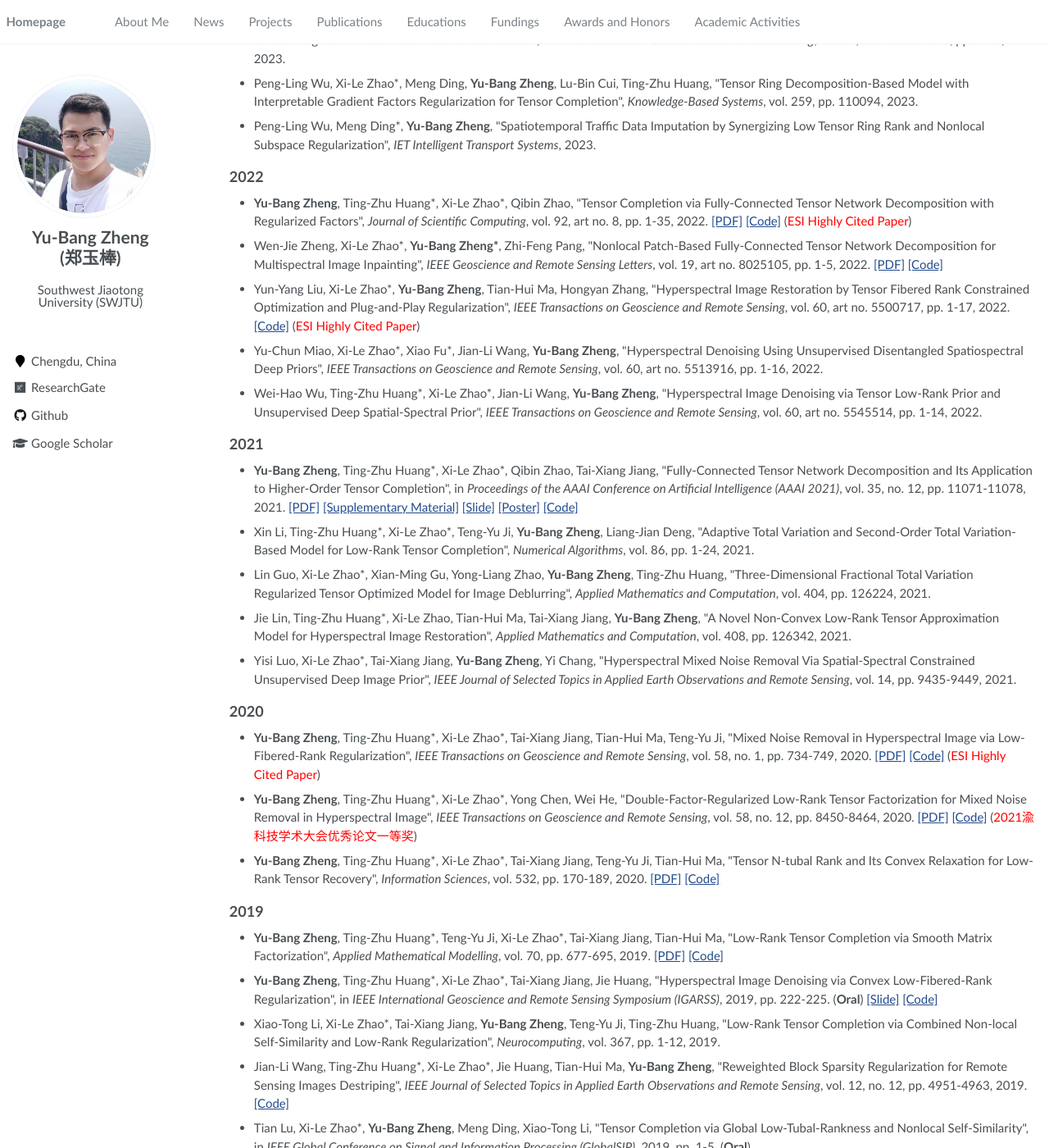
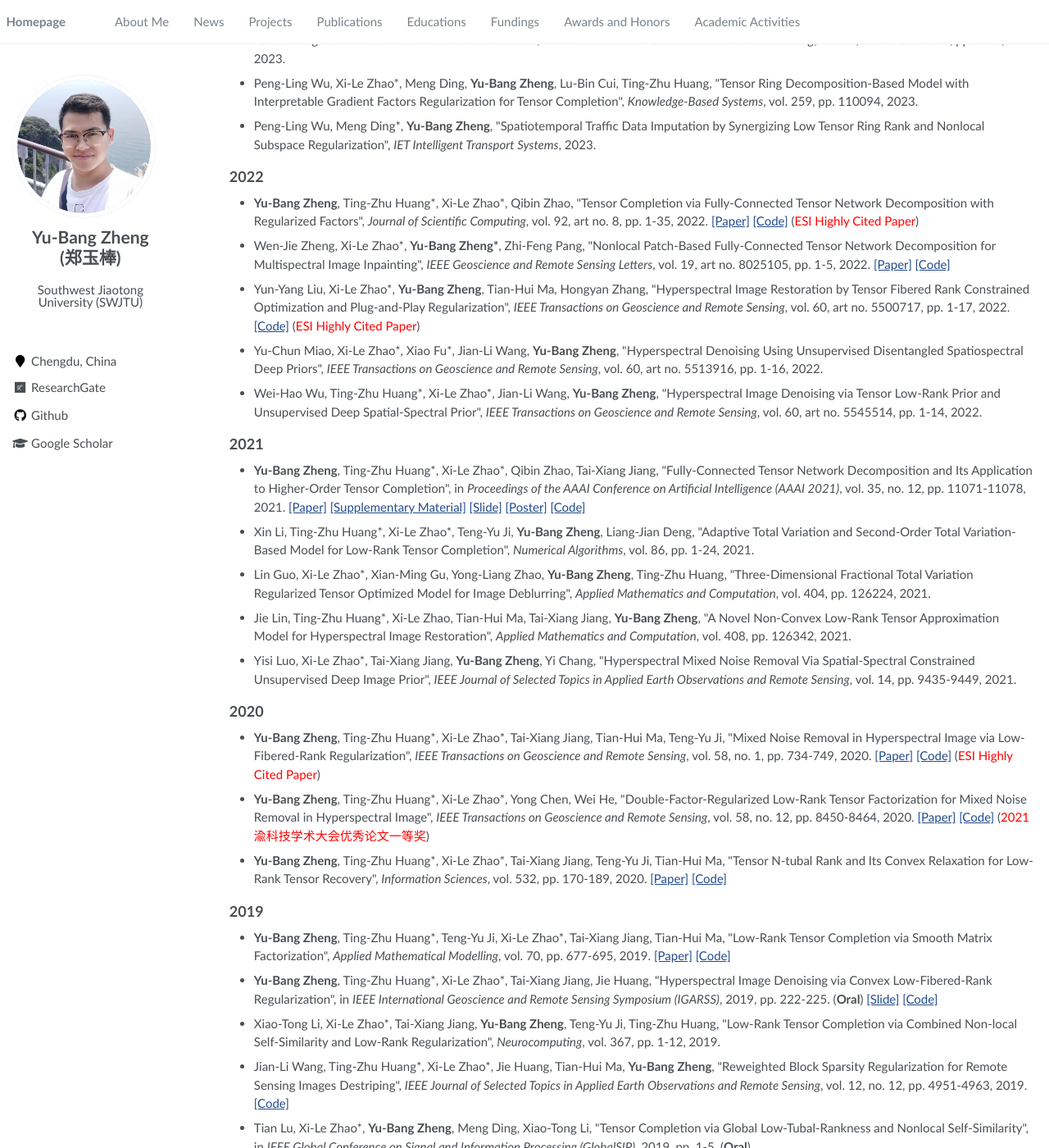
Before and after one commit to YuBangZheng/yubangzheng.github.io, a Jekyll site: the page built from pages/about.md, in a window 1280 px wide and 1400 px high, scrolled down 1882 px. Shown: the whole window at 82% size. Built offline with Jekyll 4.4.1, drawn with Linux system fonts in a browser that asks for light colours; a script that is not in the unit is left out; some of the changed text lies outside the part shown.

Commit message:
Update about.md

```diff
--- a/pages/about.md
+++ b/pages/about.md
@@ -71,7 +71,7 @@ My current interests include high-dimensional image processing, machine learning
 
 - **Yu-Bang Zheng**, Jia-Le Ma, Heng-Chao Li\*, Zhi-Wei Shi, Qing Zhu, \"Bilateral Tensor Ring Decomposition for Thick Cloud Removal in Multitemporal Remote Sensing Images\", _IEEE Transactions on Geoscience and Remote Sensing_, vol. 63, art no. 5406215, pp. 1-15, 2025. [[Paper]](https://ieeexplore.ieee.org/document/11123527) [[Code]](https://yubangzheng.github.io/codes/Code_BTR_CR.zip)
 
-- **Yu-Bang Zheng**, Xi-Le Zhao\*, Heng-Chao Li\*, Chao Li, Ting-Zhu Huang, Qibin Zhao, \"Tensor Network Decomposition for Data Recovery: Recent Advancements and Future Prospects\", _Neural Networks_, vol. 191, pp. 107808, 2025. [[PDF]](https://www.sciencedirect.com/science/article/pii/S0893608025006884)
+- **Yu-Bang Zheng**, Xi-Le Zhao\*, Heng-Chao Li\*, Chao Li, Ting-Zhu Huang, Qibin Zhao, \"Tensor Network Decomposition for Data Recovery: Recent Advancements and Future Prospects\", _Neural Networks_, vol. 191, pp. 107808, 2025. [[Paper]](https://www.sciencedirect.com/science/article/pii/S0893608025006884)
 
 - Shi-Jun Yang, **Yu-Bang Zheng\***, Heng-Chao Li, Yong Chen, Qing Zhu, \"Spectral–Temporal Consistency Prior for Cloud Removal From Remote Sensing Images\", _IEEE Transactions on Geoscience and Remote Sensing_, vol. 63, art no. 5400212, pp. 1-12, 2025.
 
@@ -87,7 +87,7 @@ My current interests include high-dimensional image processing, machine learning
 
 ## 2024
 
-- **Yu-Bang Zheng**, Xi-Le Zhao\*, Junhua Zeng, Chao Li, Qibin Zhao, Heng-Chao Li, Ting-Zhu Huang, \"SVDinsTN: A Tensor Network Paradigm for Efficient Structure Search from Regularized Modeling Perspective\", _Proceedings of the IEEE/CVF Conference on Computer Vision and Pattern Recognition (CVPR)_, pp. 26254-26263, 2024. [[PDF]](https://openaccess.thecvf.com/content/CVPR2024/papers/Zheng_SVDinsTN_A_Tensor_Network_Paradigm_for_Efficient_Structure_Search_from_CVPR_2024_paper.pdf) [[Supplementary Material]](https://yubangzheng.github.io/papers/Supplementary_Material_SVDinsTN.pdf) [[Poster]](https://yubangzheng.github.io/papers/Poster_SVDinsTN.pdf) (<span style="color:red">Poster-Highlight, 11.9% of Accepted Papers</span>)
+- **Yu-Bang Zheng**, Xi-Le Zhao\*, Junhua Zeng, Chao Li, Qibin Zhao, Heng-Chao Li, Ting-Zhu Huang, \"SVDinsTN: A Tensor Network Paradigm for Efficient Structure Search from Regularized Modeling Perspective\", _Proceedings of the IEEE/CVF Conference on Computer Vision and Pattern Recognition (CVPR)_, pp. 26254-26263, 2024. [[Paper]](https://openaccess.thecvf.com/content/CVPR2024/papers/Zheng_SVDinsTN_A_Tensor_Network_Paradigm_for_Efficient_Structure_Search_from_CVPR_2024_paper.pdf) [[Supplementary Material]](https://yubangzheng.github.io/papers/Supplementary_Material_SVDinsTN.pdf) [[Poster]](https://yubangzheng.github.io/papers/Poster_SVDinsTN.pdf) (<span style="color:red">Poster-Highlight, 11.9% of Accepted Papers</span>)
 
 - Jia-Jie Yin, Heng-Chao Li, **Yu-Bang Zheng\***, Gui Gao, Yuxin Hu, Ran Tao, \"Spatial-Temporal Weighted and Regularized Tensor Model for Infrared Dim and Small Target Detection\", _IEEE Transactions on Geoscience and Remote Sensing_, vol. 62, art no. 5005317, pp. 1-17, 2024.
 
@@ -99,11 +99,11 @@ My current interests include high-dimensional image processing, machine learning
 
 ## 2023
 
-- Li-Yuan Li, Ting-Zhu Huang\*, **Yu-Bang Zheng\***, Wen-Jie Zheng, Jie Lin, Guo-Cheng Wu, Xi-Le Zhao, \"Thick Cloud Removal for Multitemporal Remote Sensing Images: When Tensor Ring Decomposition Meets Gradient Domain Fidelity\", _IEEE Transactions on Geoscience and Remote Sensing_, vol. 61, art no. 5512414, pp. 1-14, 2023. [[PDF]](https://ieeexplore.ieee.org/document/10125571/)
+- Li-Yuan Li, Ting-Zhu Huang\*, **Yu-Bang Zheng\***, Wen-Jie Zheng, Jie Lin, Guo-Cheng Wu, Xi-Le Zhao, \"Thick Cloud Removal for Multitemporal Remote Sensing Images: When Tensor Ring Decomposition Meets Gradient Domain Fidelity\", _IEEE Transactions on Geoscience and Remote Sensing_, vol. 61, art no. 5512414, pp. 1-14, 2023. [[Paper]](https://ieeexplore.ieee.org/document/10125571/)
 
 - Yu-Le Wei, **Yu-Bang Zheng\***, Rui Wang, Heng-Chao Li, \"Quaternion Convolutional Neural Network with EMAP Representation for Multisource Remote Sensing Data Classification\", _IEEE Geoscience and Remote Sensing Letters_, 2023.
 
-- Wen-Jie Zheng, Xi-Le Zhao\*, **Yu-Bang Zheng**, Jie Lin, Lina Zhuang, Ting-Zhu Huang, \"Spatial-Spectral-Temporal Connective Tensor Network Decomposition for Thick Cloud Removal\", _ISPRS Journal of Photogrammetry and Remote Sensing_, vol. 199, pp. 182-194, 2023. [[PDF]](https://www.sciencedirect.com/science/article/abs/pii/S0924271623000953) [[Code]](https://github.com/zhaoxile/SSTC_CR)
+- Wen-Jie Zheng, Xi-Le Zhao\*, **Yu-Bang Zheng**, Jie Lin, Lina Zhuang, Ting-Zhu Huang, \"Spatial-Spectral-Temporal Connective Tensor Network Decomposition for Thick Cloud Removal\", _ISPRS Journal of Photogrammetry and Remote Sensing_, vol. 199, pp. 182-194, 2023. [[Paper]](https://www.sciencedirect.com/science/article/abs/pii/S0924271623000953) [[Code]](https://github.com/zhaoxile/SSTC_CR)
 
 - Yun-Yang Liu, Xi-Le Zhao\*, Guang-Jin Song, **Yu-Bang Zheng**, Michael K. Ng, Ting-Zhu Huang, \"Fully-Connected Tensor Network Decomposition for Robust Tensor Completion Problem\", _Inverse Problems and Imaging_, 2023.
 
@@ -116,9 +116,9 @@ My current interests include high-dimensional image processing, machine learning
 
 ## 2022
 
-- **Yu-Bang Zheng**, Ting-Zhu Huang\*, Xi-Le Zhao\*, Qibin Zhao, \"Tensor Completion via Fully-Connected Tensor Network Decomposition with Regularized Factors\", _Journal of Scientific Computing_, vol. 92, art no. 8, pp. 1-35, 2022. [[PDF]](https://link.springer.com/article/10.1007/s10915-022-01841-8#citeas) [[Code]](https://yubangzheng.github.io/codes/code_FCTNFR.zip) (<span style="color:red">ESI Highly Cited Paper</span>)
+- **Yu-Bang Zheng**, Ting-Zhu Huang\*, Xi-Le Zhao\*, Qibin Zhao, \"Tensor Completion via Fully-Connected Tensor Network Decomposition with Regularized Factors\", _Journal of Scientific Computing_, vol. 92, art no. 8, pp. 1-35, 2022. [[Paper]](https://link.springer.com/article/10.1007/s10915-022-01841-8#citeas) [[Code]](https://yubangzheng.github.io/codes/code_FCTNFR.zip) (<span style="color:red">ESI Highly Cited Paper</span>)
 
-- Wen-Jie Zheng, Xi-Le Zhao\*, **Yu-Bang Zheng\***, Zhi-Feng Pang, \"Nonlocal Patch-Based Fully-Connected Tensor Network Decomposition for Multispectral Image Inpainting\", _IEEE Geoscience and Remote Sensing Letters_, vol. 19, art no. 8025105, pp. 1-5, 2022. [[PDF]](https://ieeexplore.ieee.org/document/9598921) [[Code]](https://yubangzheng.github.io/codes/code_NLFCTN.zip)
+- Wen-Jie Zheng, Xi-Le Zhao\*, **Yu-Bang Zheng\***, Zhi-Feng Pang, \"Nonlocal Patch-Based Fully-Connected Tensor Network Decomposition for Multispectral Image Inpainting\", _IEEE Geoscience and Remote Sensing Letters_, vol. 19, art no. 8025105, pp. 1-5, 2022. [[Paper]](https://ieeexplore.ieee.org/document/9598921) [[Code]](https://yubangzheng.github.io/codes/code_NLFCTN.zip)
 
 - Yun-Yang Liu, Xi-Le Zhao\*, **Yu-Bang Zheng**, Tian-Hui Ma, Hongyan Zhang, \"Hyperspectral Image Restoration by Tensor Fibered Rank Constrained Optimization and Plug-and-Play Regularization\", _IEEE Transactions on Geoscience and Remote Sensing_, vol. 60, art no. 5500717, pp. 1-17, 2022. [[Code]](https://github.com/zhaoxile/TGRS_FRCTR_PnP) (<span style="color:red">ESI Highly Cited Paper</span>)
 
@@ -128,7 +128,7 @@ My current interests include high-dimensional image processing, machine learning
 
 ## 2021
 
-- **Yu-Bang Zheng**, Ting-Zhu Huang\*, Xi-Le Zhao\*, Qibin Zhao, Tai-Xiang Jiang, \"Fully-Connected Tensor Network Decomposition and Its Application to Higher-Order Tensor Completion\", in _Proceedings of the AAAI Conference on Artificial Intelligence (AAAI 2021)_, vol. 35, no. 12, pp. 11071-11078, 2021. [[PDF]](https://ojs.aaai.org/index.php/AAAI/article/view/17321) [[Supplementary Material]](https://yubangzheng.github.io/papers/Supplementary_Material_FCTN_decomposition.pdf) [[Slide]](https://yubangzheng.github.io/papers/Slide_FCTN_decomposition.pdf) [[Poster]](https://yubangzheng.github.io/papers/Poster_FCTN_decomposition.pdf) [[Code]](https://yubangzheng.github.io/codes/code_FCTN_Decomposition.zip)
+- **Yu-Bang Zheng**, Ting-Zhu Huang\*, Xi-Le Zhao\*, Qibin Zhao, Tai-Xiang Jiang, \"Fully-Connected Tensor Network Decomposition and Its Application to Higher-Order Tensor Completion\", in _Proceedings of the AAAI Conference on Artificial Intelligence (AAAI 2021)_, vol. 35, no. 12, pp. 11071-11078, 2021. [[Paper]](https://ojs.aaai.org/index.php/AAAI/article/view/17321) [[Supplementary Material]](https://yubangzheng.github.io/papers/Supplementary_Material_FCTN_decomposition.pdf) [[Slide]](https://yubangzheng.github.io/papers/Slide_FCTN_decomposition.pdf) [[Poster]](https://yubangzheng.github.io/papers/Poster_FCTN_decomposition.pdf) [[Code]](https://yubangzheng.github.io/codes/code_FCTN_Decomposition.zip)
 
 - Xin Li, Ting-Zhu Huang\*, Xi-Le Zhao\*, Teng-Yu Ji, **Yu-Bang Zheng**, Liang-Jian Deng, \"Adaptive Total Variation and Second-Order Total Variation-Based Model for Low-Rank Tensor Completion\", _Numerical Algorithms_, vol. 86, pp. 1-24, 2021.
 
@@ -141,16 +141,16 @@ My current interests include high-dimensional image processing, machine learning
 
 ## 2020
 
-- **Yu-Bang Zheng**, Ting-Zhu Huang\*, Xi-Le Zhao\*, Tai-Xiang Jiang, Tian-Hui Ma, Teng-Yu Ji, \"Mixed Noise Removal in Hyperspectral Image via Low-Fibered-Rank Regularization\", _IEEE Transactions on Geoscience and Remote Sensing_, vol. 58, no. 1, pp. 734-749, 2020. [[PDF]](https://ieeexplore.ieee.org/document/8854307) [[Code]](https://yubangzheng.github.io/codes/code_TGRS_low-fibered-rank.zip) (<span style="color:red">ESI Highly Cited Paper</span>)
+- **Yu-Bang Zheng**, Ting-Zhu Huang\*, Xi-Le Zhao\*, Tai-Xiang Jiang, Tian-Hui Ma, Teng-Yu Ji, \"Mixed Noise Removal in Hyperspectral Image via Low-Fibered-Rank Regularization\", _IEEE Transactions on Geoscience and Remote Sensing_, vol. 58, no. 1, pp. 734-749, 2020. [[Paper]](https://ieeexplore.ieee.org/document/8854307) [[Code]](https://yubangzheng.github.io/codes/code_TGRS_low-fibered-rank.zip) (<span style="color:red">ESI Highly Cited Paper</span>)
 
-- **Yu-Bang Zheng**, Ting-Zhu Huang\*, Xi-Le Zhao\*, Yong Chen, Wei He, \"Double-Factor-Regularized Low-Rank Tensor Factorization for Mixed Noise Removal in Hyperspectral Image\", _IEEE Transactions on Geoscience and Remote Sensing_, vol. 58, no. 12, pp. 8450-8464, 2020. [[PDF]](https://ieeexplore.ieee.org/document/9084248) [[Code]](https://yubangzheng.github.io/codes/code_LRTFDFR.zip) (<span style="color:red">2021渝科技学术大会优秀论文一等奖</span>)
+- **Yu-Bang Zheng**, Ting-Zhu Huang\*, Xi-Le Zhao\*, Yong Chen, Wei He, \"Double-Factor-Regularized Low-Rank Tensor Factorization for Mixed Noise Removal in Hyperspectral Image\", _IEEE Transactions on Geoscience and Remote Sensing_, vol. 58, no. 12, pp. 8450-8464, 2020. [[Paper]](https://ieeexplore.ieee.org/document/9084248) [[Code]](https://yubangzheng.github.io/codes/code_LRTFDFR.zip) (<span style="color:red">2021渝科技学术大会优秀论文一等奖</span>)
 
-- **Yu-Bang Zheng**, Ting-Zhu Huang\*, Xi-Le Zhao\*, Tai-Xiang Jiang, Teng-Yu Ji, Tian-Hui Ma, \"Tensor N-tubal Rank and Its Convex Relaxation for Low-Rank Tensor Recovery\", _Information Sciences_, vol. 532, pp. 170-189, 2020. [[PDF]](https://www.sciencedirect.com/science/article/pii/S0020025520303923) [[Code]](https://yubangzheng.github.io/codes/code_WSTNN.zip)
+- **Yu-Bang Zheng**, Ting-Zhu Huang\*, Xi-Le Zhao\*, Tai-Xiang Jiang, Teng-Yu Ji, Tian-Hui Ma, \"Tensor N-tubal Rank and Its Convex Relaxation for Low-Rank Tensor Recovery\", _Information Sciences_, vol. 532, pp. 170-189, 2020. [[Paper]](https://www.sciencedirect.com/science/article/pii/S0020025520303923) [[Code]](https://yubangzheng.github.io/codes/code_WSTNN.zip)
 
 
 ## 2019
 
-- **Yu-Bang Zheng**, Ting-Zhu Huang\*, Teng-Yu Ji, Xi-Le Zhao\*, Tai-Xiang Jiang, Tian-Hui Ma, \"Low-Rank Tensor Completion via Smooth Matrix Factorization\", _Applied Mathematical Modelling_, vol. 70, pp. 677-695, 2019. [[PDF]](https://www.sciencedirect.com/science/article/pii/S0307904X19300782) [[Code]](https://yubangzheng.github.io/codes/code_SMF-LRTC.zip)
+- **Yu-Bang Zheng**, Ting-Zhu Huang\*, Teng-Yu Ji, Xi-Le Zhao\*, Tai-Xiang Jiang, Tian-Hui Ma, \"Low-Rank Tensor Completion via Smooth Matrix Factorization\", _Applied Mathematical Modelling_, vol. 70, pp. 677-695, 2019. [[Paper]](https://www.sciencedirect.com/science/article/pii/S0307904X19300782) [[Code]](https://yubangzheng.github.io/codes/code_SMF-LRTC.zip)
 
 - **Yu-Bang Zheng**, Ting-Zhu Huang\*, Xi-Le Zhao\*, Tai-Xiang Jiang, Jie Huang, \"Hyperspectral Image Denoising via Convex Low-Fibered-Rank Regularization\", in _IEEE International Geoscience and Remote Sensing Symposium (IGARSS)_, 2019, pp. 222-225. (**Oral**) [[Slide]](https://yubangzheng.github.io/papers/Oral_IGARSS2019_ybz.pdf) [[Code]](https://yubangzheng.github.io/codes/code_TGRS_low-fibered-rank.zip)
 
```
